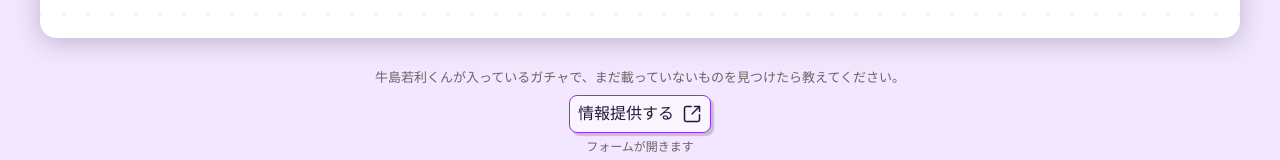
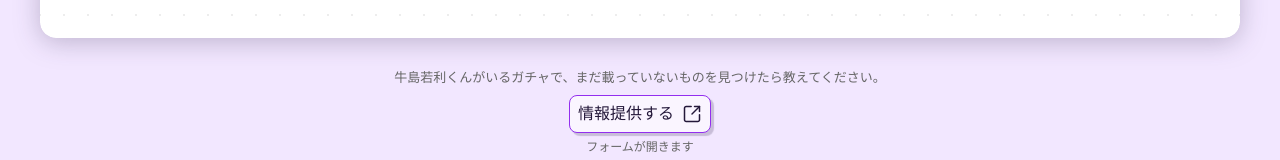
Before and after one commit to chocotto518/gachatoshi-memo, a plain HTML site: page index.html in a window 1280 px wide. Shown: the part 3649-3809 px from the top of the page. Drawn offline with nearby package versions, Linux system fonts and the light colour scheme; a web font is replaced by a local one.

Commit message:
フッターの説明文を1文にし、改行を入れず中央揃えに（Figmaに合わせる）
Co-Authored-By: Claude Opus 5.5 <noreply@anthropic.com>
Claude-Session: https://claude.ai/code/session_01HrcJoAVMMzsPDDL4ERZsm2

```diff
--- a/css/style.css
+++ b/css/style.css
@@ -605,12 +605,7 @@ ul {
   font-size: 13px;
   font-weight: 500;
   line-height: 17px;
-}
-
-/* 「〜ものを」と「見つけたら〜」を、それぞれまとまりのまま折り返す（狭い画面でも途中で切れにくい） */
-.site-footer__text span {
-  display: inline-block;
-  word-break: auto-phrase;
+  word-break: auto-phrase; /* 改行は入れず、画面幅に合わせて自然に折り返す（対応ブラウザでは言葉の切れ目で） */
 }
 
 .site-footer__note {
--- a/index.html
+++ b/index.html
@@ -57,7 +57,7 @@
 
   <!-- フッター：情報提供フォームへのリンク（一覧ページだけに出す） -->
   <footer class="site-footer" id="site-footer">
-    <p class="site-footer__text"><span>牛島若利くんが入っているガチャで、まだ載っていないものを</span><span>見つけたら教えてください。</span></p>
+    <p class="site-footer__text">牛島若利くんがいるガチャで、まだ載っていないものを見つけたら教えてください。</p>
     <a class="btn btn--secondary btn--compact" href="https://docs.google.com/forms/d/e/1FAIpQLScK4sotOz2zZoREiplpbfUuP7qvaJBA7Y2gmiqXJqIMPyiBXQ/viewform" target="_blank" rel="noopener noreferrer">
       <span>情報提供する</span><img src="images/icons/external.svg" alt="" width="20" height="20">
     </a>
```
